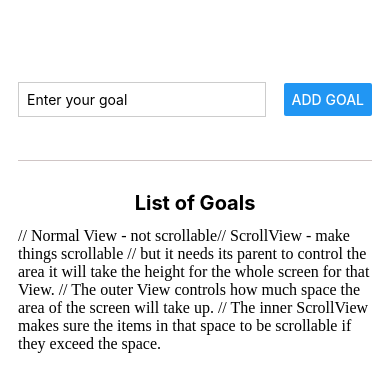
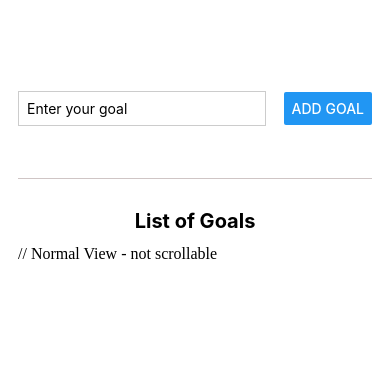
Before and after one commit to phiyen-pyn/react-native-learning, a React Native app in the folder track-goal/: screen / in a window 390 px wide. Shown: the top 392 px of the page. Built offline with nearby package versions, Linux system fonts and the light colour scheme.

Commit message:
Fix ERROR  Text strings must be rendered within a <Text> component. from JavaScript comment to JSX comment

```diff
--- a/track-goal/App.js
+++ b/track-goal/App.js
@@ -37,11 +37,10 @@ export default function App() {
             ))}
       </View> */}
 
-      // ScrollView - make things scrollable
-      // but it needs its parent to control the area it will take the height for the whole screen for that View.
-      // The outer View controls how much space the area of the screen will take up.
-      // The inner ScrollView makes sure the items in that space to be scrollable if they exceed the space.
-      <View style={styles.goalsContainerView}>
+      {/* ScrollView - make things scrollable */}
+      {/* but it needs its parent to control the area it will take the height for the whole screen for that View. */}
+      {/* The outer View controls how much space the area of the screen will take up. */}
+      {/* The inner ScrollView makes sure the items in that space to be scrollable if they exceed the space. */}      <View style={styles.goalsContainerView}>
         <ScrollView alwaysBounceHorizontal={false}>
               {courseGoals.map((goal) => (
                 <View key={goal}>
```
